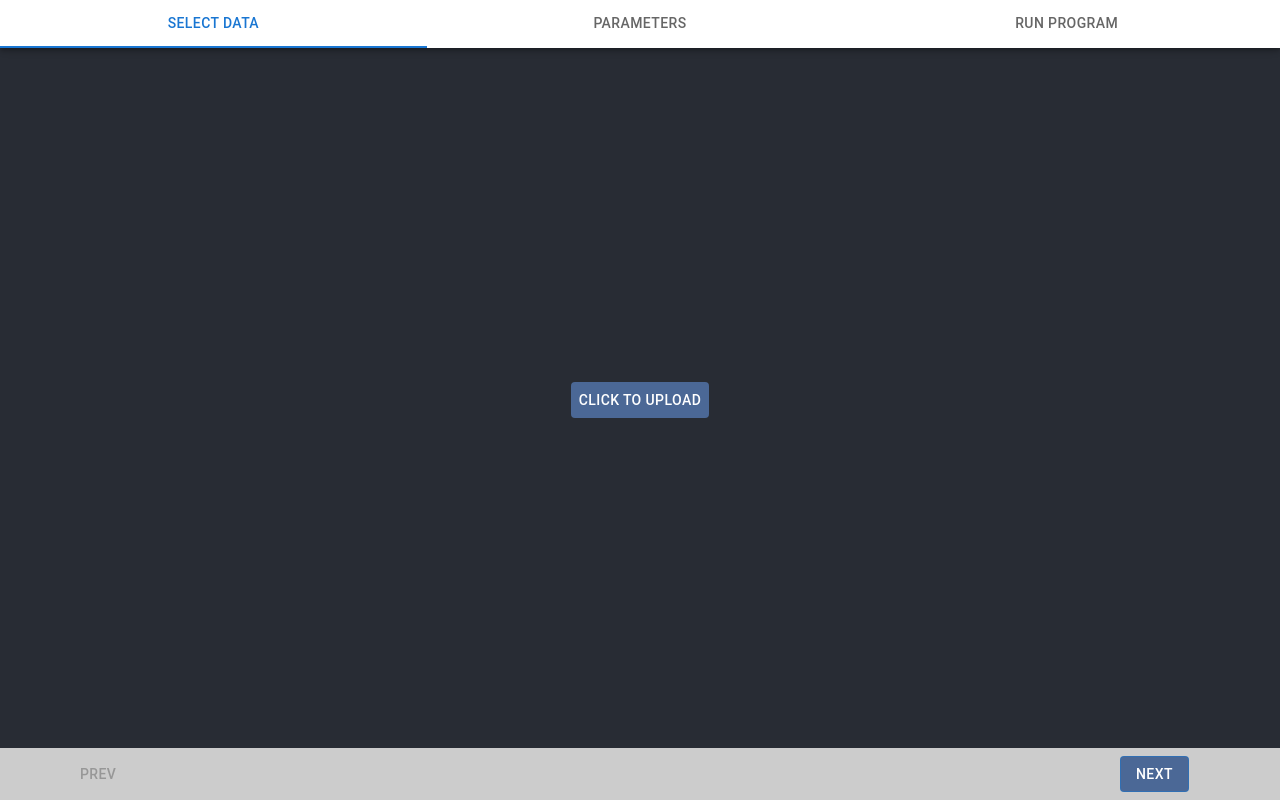
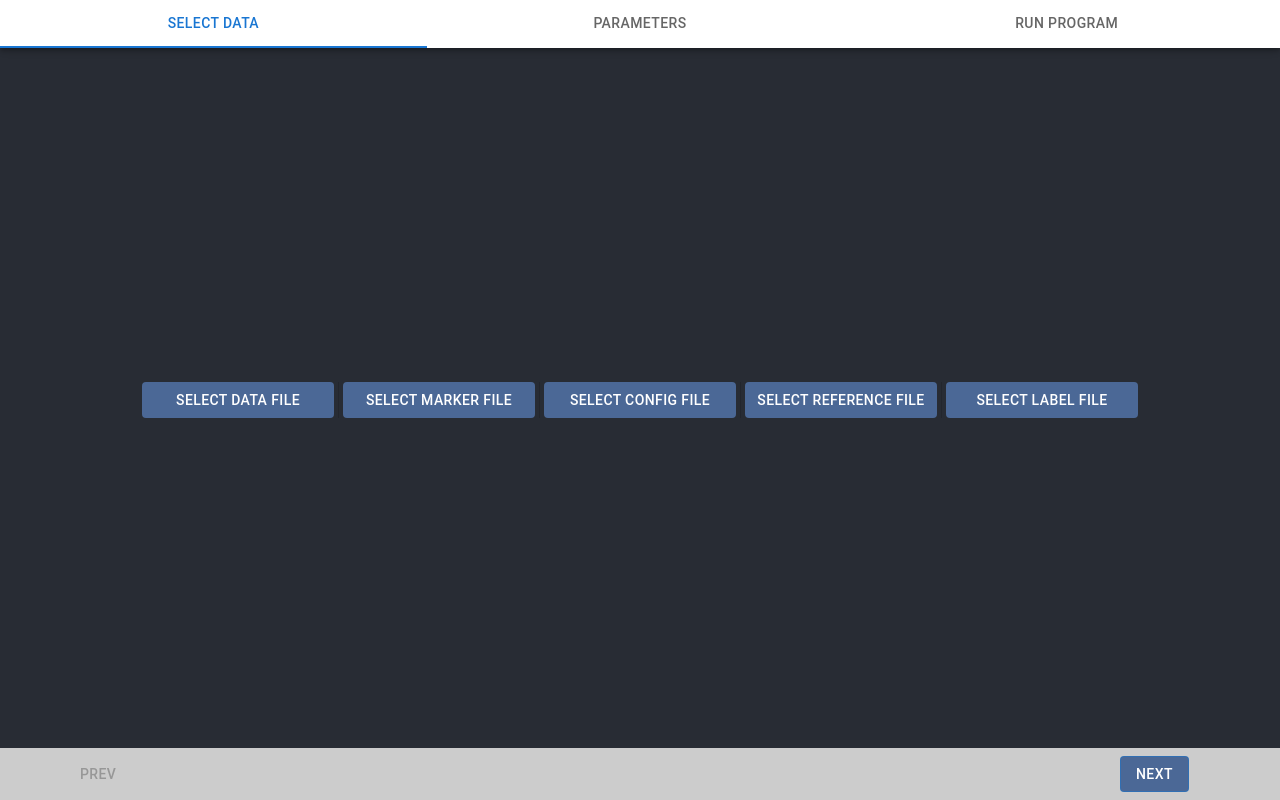
Before and after one commit to bwmodlin/SharpApp, a React (Create React App) app in the folder frontend/: page / in a window 1280 px wide. Built offline with nearby package versions, Linux system fonts and the light colour scheme; the HTML template or start-up script is replaced by a standard one.

Commit message:
More work on param/uplaod

```diff
--- a/frontend/public/electron.js
+++ b/frontend/public/electron.js
@@ -6,8 +6,8 @@ const isDev = require('electron-is-dev');
 function createWindow() {
   // Create the browser window.
   const win = new BrowserWindow({
-    width: 800,
-    height: 600,
+    width: 1200,
+    height: 900,
     webPreferences: {
       nodeIntegration: true,
     },
--- /dev/null
+++ b/frontend/src/Param.js
@@ -0,0 +1,39 @@
+import React, {useEffect, useState} from "react";
+import {FormControl, Select, MenuItem, InputLabel} from '@mui/material';
+
+function Param() {
+    const [maxWidth, setMaxWidth] = useState("xs")
+
+    const handleMaxWidthChange = (event) => {
+        setMaxWidth(
+            event.target.value,
+        );
+    }
+  return (
+
+      <div className={"App-background"}>
+        <FormControl sx={{ mt: 2, minWidth: 120 }}>
+              <InputLabel htmlFor="max-width">maxWidth</InputLabel>
+              <Select
+                autoFocus
+                value={maxWidth}
+                onChange={handleMaxWidthChange}
+                label="maxWidth"
+                inputProps={{
+                  name: 'max-width',
+                  id: 'max-width',
+                }}
+              >
+                <MenuItem value="nah">false</MenuItem>
+                <MenuItem value="xs">xs</MenuItem>
+                <MenuItem value="sm">sm</MenuItem>
+                <MenuItem value="md">md</MenuItem>
+                <MenuItem value="lg">lg</MenuItem>
+                <MenuItem value="xl">xl</MenuItem>
+              </Select>
+            </FormControl>
+      </div>
+  );
+}
+
+export default Param;
--- a/frontend/src/Steps.js
+++ b/frontend/src/Steps.js
@@ -2,6 +2,7 @@ import React, { useEffect, useState } from 'react';
 
 import './Home.css';
 import UploadPg from './UploadPg.js'
+import Param from './Param.js'
 
 import {Tabs, Tab, Box, Typography, Paper, Toolbar, Button} from '@mui/material';
 import AppBar from '@mui/material/AppBar';
@@ -76,7 +77,7 @@ function Steps (props) {
                     <UploadPg/>
                 </TabPanel>
                 <TabPanel value={props.tab} index={1}>
-                Under Construction
+                 <Param/>
                 </TabPanel>
                 <TabPanel value={props.tab} index={2}>
                 Under Construction
--- a/frontend/src/Themes.css
+++ /dev/null
@@ -1,3 +0,0 @@
-.Button-dark {
-  color: darkslategray;
-}
--- a/frontend/src/UploadPg.js
+++ b/frontend/src/UploadPg.js
@@ -1,20 +1,109 @@
 import React, { useEffect, useState } from 'react';
 
-import {Container, Grid, Box, Button, Paper} from '@mui/material';
+import {Container, Grid, Box, Button, Paper, Divider} from '@mui/material';
+import Stack from '@mui/material/Stack';
 
 function UploadPg() {
+    const [dataFile, setDataFile] = useState(["Select Data File", null])
+    //const [toolPreds, setToolPreds] = useState("Select Tool Preds")
+    const [markerFile, setMarkerFile] = useState(["Select Marker File", null])
+    const [configFile, setConfigFile] = useState(["Select Config File", null])
+    const [refFile, setRefFile] = useState(["Select Reference File", null])
+    const [labelFile, setLabelFile] = useState(["Select Label File", null])
 
-    const [text, setText] = useState("Click to Upload")
+    const handleChange = (buttonID, event) => {
+        const item = event.target.files.item(0)
 
-    const handleChange = (event) => {
-        console.log(text)
-        console.log(event.target.files.item(0).name)
-        setText(event.target.files.item(0).name)
+        if (item == null) {
+            return
+        }
+
+        switch(buttonID) {
+            case 0:
+                setDataFile([item.name, item.path])
+                break
+            case 1:
+                setMarkerFile([item.name, item.path])
+                break
+            case 2:
+                setConfigFile([item.name, item.path])
+                break
+            case 3:
+                setRefFile([item.name, item.path])
+                break
+            case 4:
+                setLabelFile([item.name, item.path])
+                break
+        }
     };
 
   return (
 
-      <Grid container className={"Upload-page"} justifyContent="flex-end">
+      <div>
+      <Stack
+        direction="row"
+        divider={<Divider orientation="vertical" flexItem />}
+        spacing={0.5}
+      >
+        <Button
+            sx={{color:"white", backgroundColor:"#4b6896", width: "15vw", textAlign: "center"}}
+            component="label"
+        >
+            {dataFile[0]}
+            <input
+                type="file"
+                onChange={(event) => handleChange(0, event)}
+                hidden
+            />
+        </Button>
+          <Button
+            sx={{color:"white", backgroundColor:"#4b6896", width: "15vw", textAlign: "center"}}
+            component="label"
+        >
+            {markerFile[0]}
+            <input
+                type="file"
+                onChange={(event) => handleChange(1, event)}
+                hidden
+            />
+        </Button>
+          <Button
+            sx={{color:"white", backgroundColor:"#4b6896", width: "15vw", textAlign: "center"}}
+            component="label"
+        >
+            {configFile[0]}
+            <input
+                type="file"
+                onChange={(event) => handleChange(2, event)}
+                hidden
+            />
+        </Button>
+          <Button
+            sx={{color:"white", backgroundColor:"#4b6896", width: "15vw", textAlign: "center"}}
+            component="label"
+        >
+            {refFile[0]}
+            <input
+                type="file"
+                onChange={(event) => handleChange(3, event)}
+                hidden
+            />
+        </Button>
+          <Button
+            sx={{color:"white", backgroundColor:"#4b6896", width: "15vw", textAlign: "center"}}
+            component="label"
+        >
+            {labelFile[0]}
+            <input
+                type="file"
+                onChange={(event) => handleChange(4, event)}
+                hidden
+            />
+        </Button>
+      </Stack>
+    </div>
+
+      /*<Grid container className={"Upload-page"} justifyContent="flex-end">
         <Button
             sx={{color:"white", backgroundColor:"#4b6896"}}
             component="label"
@@ -26,7 +115,18 @@ function UploadPg() {
                 hidden
             />
         </Button>
-      </Grid>
+          <Button
+            sx={{color:"white", backgroundColor:"#4b6896"}}
+            component="label"
+        >
+            {text}
+            <input
+                type="file"
+                onChange={handleChange}
+                hidden
+            />
+        </Button>
+      </Grid>*/
 
   );
 }
```
